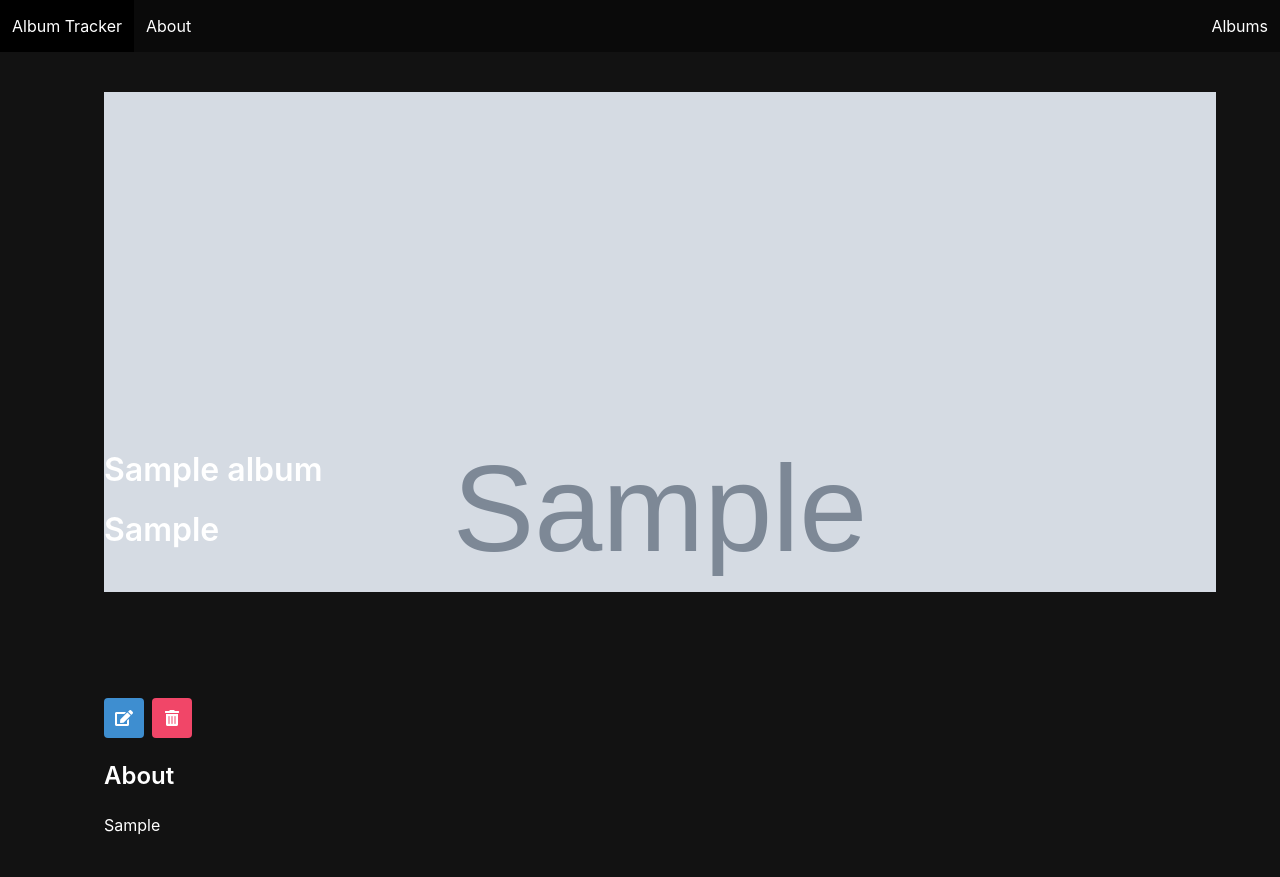
After one commit to flat1ander/album_tracker, a Django app: page /albums/1 in a window 1280 px wide. The commit adds this page. Run offline with Django 4.2, Linux system fonts and the light colour scheme; tables that the repository leaves empty hold one stand-in row (values such as "Sample post"); grey boxes marked "Sample" are stand-in pictures.

Commit message:
All CRUD functionality included now.

```diff
--- a/main_app/static/styles/main.css
+++ b/main_app/static/styles/main.css
@@ -8,6 +8,11 @@ h1,
   h2,
   h3 {
     color: #ffffff;
+  }
+
+  .container {
+    padding: 40px;
+    padding-right: 0;
   }
 
   .title {
@@ -22,7 +27,7 @@ h3 {
   }
 
   .gallery .card {
-    transition: .1s linear;
+    transition: 0.1s linear;
   }
 
   .gallery .card:hover {
@@ -33,3 +38,47 @@ h3 {
   p {
     font-size: 12px;
   }
+
+  .detail__img {
+    position: absolute;
+    left: 0;
+    top: 0;
+    width: 100%;
+    height: 500px;
+    background-color: #ffffff;
+    overflow: hidden;
+  }
+
+  .detail__img::after {
+    content: "";
+    background-image: linear-gradient(transparent 60%, #1f1f1f);
+    position: absolute;
+    top: 0;
+    left: 0;
+    width: 100%;
+    height: 100%;
+    z-index: 5;
+  }
+
+  img {
+    width: 100%;
+    height: 500px;
+    object-fit: cover;
+    object-position: top;
+  }
+
+  .detail__name {
+    position: absolute;
+    z-index: 5;
+    top: 400px;
+  }
+
+  .detail__container {
+    margin-top: 100px;
+  }
+
+  .detail__albums {
+    width: 100%;
+    display: flex;
+    flex-direction: column;
+  }
--- /dev/null
+++ b/main_app/templates/album_detail.html
@@ -0,0 +1,31 @@
+{% extends 'base.html' %}
+{% block content %}
+
+<div class="detail__image">
+    <img src="{{album.image}}" alt="{{album.name}}" />
+</div>
+<div class="detail__name">
+    <h1 class="title">{{album.name}}</h1>
+    <h2 class="title">{{album.artist}}</h2>
+</div>
+<div class="detail__container">
+    <div class="detail__albums">
+        <div class="buttons">
+            <a href="{% url 'album_update' album.pk %}" class="button is-info">
+                <span class="icon">
+                    <i class="fas fa-edit"></i>
+                </span>
+            </a>
+            <a href="{% url 'album_delete_confirmation' album.pk %}" class="button is-danger">
+                <span class="icon">
+                    <i class="fas fa-trash-alt"></i>
+                </span>
+            </a>
+        </div>
+        <div class="detail__info">
+            <h4 class="title is-4">About</h4>
+            <h5>{{album.info}}</h5>
+        </div>
+    </div>
+</div>
+{% endblock %}
--- a/main_app/templates/albums_list.html
+++ b/main_app/templates/albums_list.html
@@ -16,10 +16,11 @@
   </div>
   <!--  This anchor tag will redirect back to artist list without a query param -->
   <a class="button is-dark" href="{% url 'albums_list' %}">Clear Search</a>
+  <a class="button is-success" href="{% url 'album_create' %}">Add Album</a>
 </form>
 <div class="gallery">
   {% for album in albums %}
-  <a href="">
+  <a href="{% url 'album_detail' album.pk %}">
     <div class="card">
       <div class="card-image">
         <figure class="image is-square">
--- a/main_app/templates/base.html
+++ b/main_app/templates/base.html
@@ -5,6 +5,7 @@
         <meta charset="UTF-8" />
         <meta http-equiv="X-UA-Compatible" content="IE=edge" />
         <meta name="viewport" content="width=device-width, initial-scale=1.0" />
+        <link rel="stylesheet" href="https://cdnjs.cloudflare.com/ajax/libs/font-awesome/5.15.4/css/all.min.css">
         <link rel="stylesheet"
               href="https://cdn.jsdelivr.net/npm/bulma@0.9.2/css/bulma.min.css">
         <script src="https://code.jquery.com/jquery-3.6.0.min.js"
--- a/main_app/urls.py
+++ b/main_app/urls.py
@@ -4,5 +4,9 @@ from . import views
 urlpatterns = [
     path('', views.Home.as_view(), name="home"),
     path('about/', views.About.as_view(), name="about"),
-    path('albums/', views.AlbumsList.as_view(), name="albums_list")
+    path('albums/', views.AlbumsList.as_view(), name="albums_list"),
+    path('albums/new', views.AlbumCreate.as_view(), name="album_create"),
+    path('albums/<int:pk>', views.AlbumDetail.as_view(), name="album_detail"),
+    path('albums/<int:pk>/update', views.AlbumUpdate.as_view(), name="album_update"),
+    path('albums/<int:pk>/delete', views.AlbumDelete.as_view(), name="album_delete_confirmation")
 ]
--- a/main_app/views.py
+++ b/main_app/views.py
@@ -3,6 +3,9 @@ from django.views import View
 from django.http import HttpResponse
 from django.views.generic.base import TemplateView
 from .models import Album
+from django.views.generic.edit import CreateView, UpdateView, DeleteView
+from django.views.generic import DetailView
+from django.urls import reverse
 
 # Create your views here.
 
@@ -25,5 +28,33 @@ class AlbumsList(TemplateView):
                 context["header"] = f"Searching for {name}"
         else:
                 context['albums'] = Album.objects.all()
-                context["header"] = "All Albums"
+                context["header"] = "Matt's Favorite Albums"
         return context
+
+
+class AlbumCreate(CreateView):
+    model = Album
+    fields = ['name', 'artist', 'image', 'info']
+    template_name = "album_create.html"
+    def get_success_url(self):
+        return reverse('album_detail', kwargs={'pk': self.object.pk})
+
+class AlbumDetail(DetailView):
+    model = Album
+    template_name = "album_detail.html"
+
+    def get_context_data(self, **kwargs):
+        context=super().get_context_data(**kwargs)
+        return context
+
+class AlbumUpdate(UpdateView):
+    model = Album
+    fields = ['name', 'artist', 'image', 'info']
+    template_name = "album_update.html"
+    def get_success_url(self):
+        return reverse('album_detail', kwargs={'pk': self.object.pk})
+
+class AlbumDelete(DeleteView):
+    model = Album
+    template_name = "album_delete_confirmation.html"
+    success_url = '/albums/'
```
Also changed, not shown: main_app/templates/album_create.html (added, +11 -0 lines), main_app/templates/album_delete_confirmation.html (added, +13 -0 lines), main_app/templates/album_update.html (added, +11 -0 lines). Lines whose indentation alone changed are shown as unchanged.
